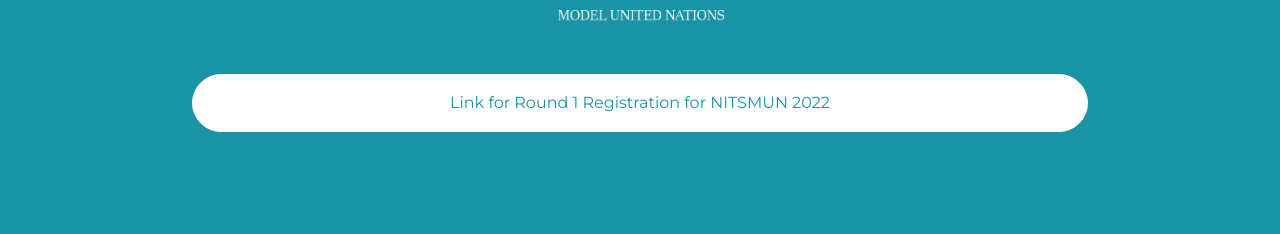
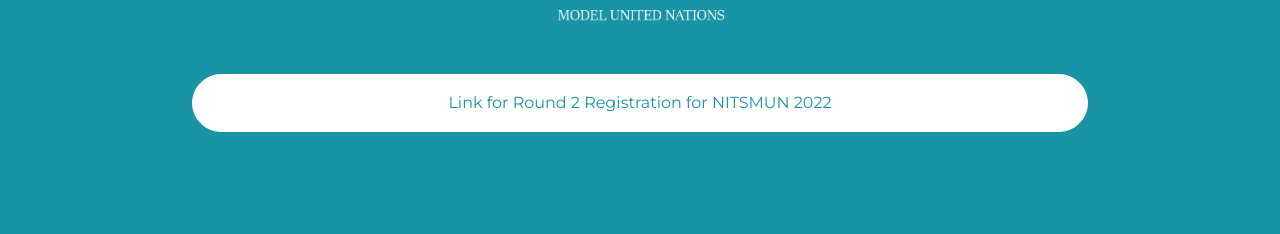
Before and after one commit to nitsmun/nitsmun2021-22, a React (Create React App) app: page /linktree in a window 1280 px wide. Shown: the part 367-601 px from the top of the page. Built offline with nearby package versions, Linux system fonts and the light colour scheme.

Commit message:
Update Linktree.jsx

```diff
--- a/src/components/screens/Linktree.jsx
+++ b/src/components/screens/Linktree.jsx
@@ -20,13 +20,13 @@
       <br />
       <br />
       <br />
-      <div className="links">
+      <div className="links pb-5">
         <a
-          href="https://forms.gle/JTwwgNkN91WuMHqw6"
+          href="https://forms.gle/aLXHNkNXwTVJVfq89"
           className="button"
           target="blank"
         >
-          Link for Round 1 Registration for NITSMUN 2022
+          Link for Round 2 Registration for NITSMUN 2022
         </a>
       </div>
       {/* <div className="links">**No links to show**</div> */}
```
